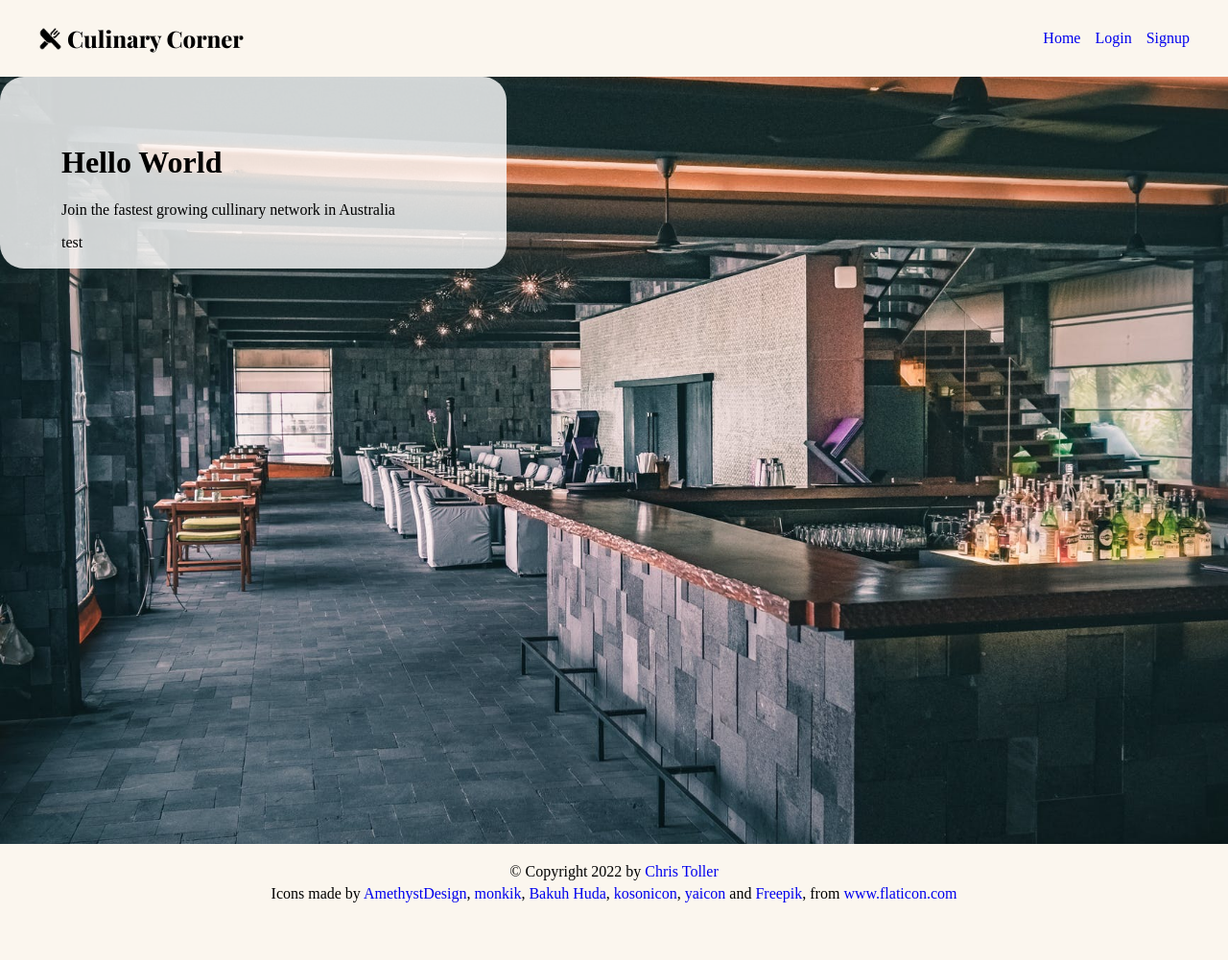
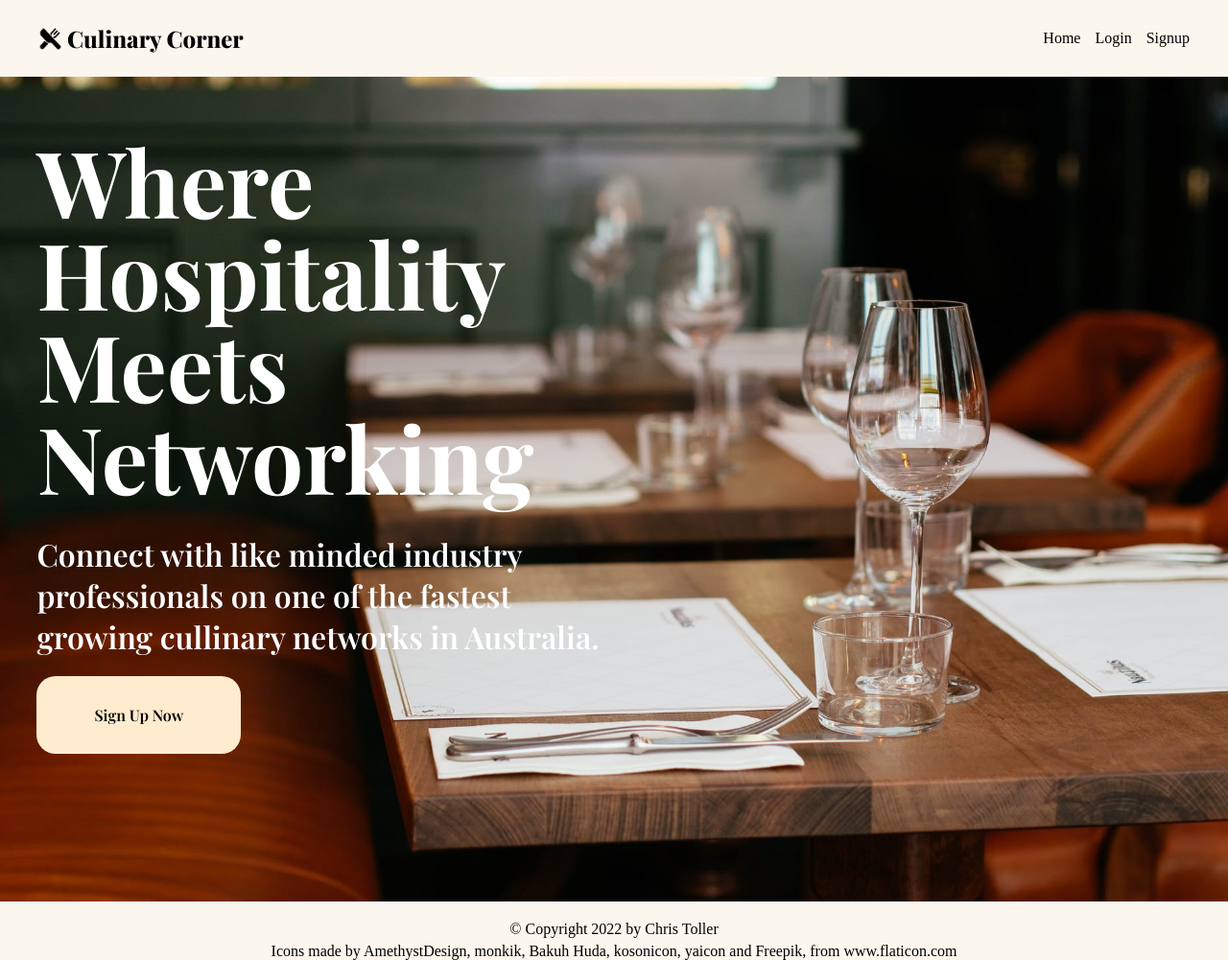
Before and after one commit to christoller/Culinary-Corner, a Flask app: page / in a window 1280 px wide. Shown: the whole page at 96% size. Before the commit the page ends 941 px from the top, so only its background shows below. Run offline with Flask 2, Linux system fonts and the light colour scheme; data that the repository does not hold is empty; some libraries are stand-ins or nearby versions.

Commit message:
Update CSS and minor layout changes

```diff
--- a/static/scripts/app.js
+++ b/static/scripts/app.js
@@ -7,13 +7,11 @@ let i;
 for (i = 0; i < coll.length; i++) {
     coll[i].addEventListener('click', function () {
         this.classList.toggle('active');
-        var content = this.nextElementSibling;
+        let content = this.nextElementSibling;
         if (content.style.display === 'block') {
             content.style.display = 'none';
-            console.log('if');
         } else {
             content.style.display = 'block';
-            console.log('else');
         }
     });
 }
--- a/static/styles.css
+++ b/static/styles.css
@@ -60,10 +63,64 @@ footer {
 }
 a:link {
     text-decoration: none;
+    color: rgb(0, 0, 0);
+
 }
 a:visited {
     text-decoration: none;
-    color: rgb(25, 59, 206);
+    color: rgb(0, 0, 0);
+}
+a:hover {
+    color: rgb(181, 181, 181);
+}
+/************************************************************/
+/************************************************************/
+/* Landing Page */
+/************************************************************/
+/************************************************************/
+
+.container-homepage {
+    background-image: url('/static/images/background-image-7.jpeg');
+    background-size: cover;
+    background-repeat: no-repeat;
+    background-position: top;
+    height: 800px;
+    width: 100%;
+    padding-top: 60px;
+}
+
+#homepage-content {
+    width: 600px;
+    font-family: 'Playfair Display',
+    serif;
+    font-weight: 600;
+    font-size: 2em;
+    margin-left: 3%;
+    color: rgb(255, 255, 255);
+    /* backdrop-filter: blur(13px); */
+}
+#homepage-content h3 {
+    font-size: 2.5em;
+    margin: 0 auto;
+    width: 600px;
+    line-height: 1em;
+}
+#homepage-content h3 {
+    font-size: 3em;
+}
+#homepage-signup-button {
+    border-radius: 20px;
+    font-size: 0.5em;
+    background-color: blanchedalmond;
+    padding: 5% 10%;
+}
+#homepage-signup-button:hover {
+    background-color: rgb(255, 255, 255);
+}
+.flashes {
+    list-style-type: none;
+    color: rgb(255, 0, 0);
+    margin: 5px;
 }
 
 /************************************************************/
@@ -236,38 +311,32 @@ section {
     height: 800px;
 
 }
+#backdrop {
+    width: 100%;
+    backdrop-filter: blur(7px) grayscale(0.4);
+    display: flex;
+    flex-direction: row;
+    align-content: center;
+    justify-content: space-evenly;
+}
 #login-face {
     align-self: center;
     font-family: 'Playfair Display',
     serif;
     color: rgb(255, 255, 255);
+    text-align: center;
+    width: 40%;
+}
+#login-face h3 {
     font-size: 4.5em;
     font-weight: 700;
-    width: 40%;
+    margin: 0;
+}
+#login-face p {
+    font-size: 2em;
+    font-weight: 400;
 }
 
-/************************************************************/
-/************************************************************/
-                   /* Landing Page */
-/************************************************************/
-/************************************************************/
-
-.container-homepage {
-    background-image: url('/static/images/background-image-3.jpeg');
-    background-size: cover;
-    background-repeat: no-repeat;
-    background-position: center;
-    height: 800px;
-    width: 100%;
-}
-
-#homepage-content {
-    border-radius: 25px;
-    background-color: rgba(255, 255, 255, 0.8);
-    height: 100px;
-    width: 400px;
-    padding: 50px 5%;
-}
 /************************************************************/
 /************************************************************/
                      /* Signup Page */
--- a/templates/base.html
+++ b/templates/base.html
@@ -21,10 +21,10 @@
                 <h3 id="logo-title">Culinary Corner</h3>
             </div>
             <nav id="navbar">
+                {% if session['user_id'] %}
                 <div>
                     <a href="/home">Home</a>
                 </div>
-                {% if session['user_id'] %}
                 <div>
                     <a href="/profile">My Profile</a>
                 </div>
@@ -32,6 +32,9 @@
                     <a href="/sessions/delete">Logout</a>
                 </div>
                 {% else %}
+                <div>
+                    <a href="/">Home</a>
+                </div>
                 <div id="nav-login">
                     <a href="/login">Login</a>
                 </div>
--- a/templates/index.html
+++ b/templates/index.html
@@ -1,9 +1,12 @@
 {% extends "base.html" %} {% block content %}
 <div class="container-homepage">
     <div id="homepage-content">
-        <h1>Hello World</h1>
-        <p>Join the fastest growing cullinary network in Australia</p>
-        <p>test</p>
+        <h3>Where Hospitality Meets Networking</h3>
+        <p>
+            Connect with like minded industry professionals on one of the
+            fastest growing cullinary networks in Australia.
+        </p>
+        <a href="/signup" id="homepage-signup-button">Sign Up Now</a>
     </div>
 </div>
 {% include 'footer.html' %}{% endblock %}
--- a/templates/user/signup.html
+++ b/templates/user/signup.html
@@ -7,6 +7,7 @@
     <div id="signup-block">
         <form action="/users" method="POST">
             <h2 id="signup-header">Create a Profile</h2>
+            <div id="signup-form-flex">
                 <div class="signup-inputs">
                     <label for="fName">First Name</label>
                     <input type="text" id="fName" name="fName" />
@@ -142,6 +143,7 @@
                         />
                     </label>
                 </fieldset>
+            </div>
             <div id="signup-btn-div">
                 <button type="submit" id="signup-btn">Sign up</button>
             </div>
```
Also changed, not shown: other parts of static/styles.css (+68 -33 lines), templates/main.html (+27 -8 lines), templates/user/login.html (+15 -3 lines). Lines whose indentation alone changed are shown as unchanged.
